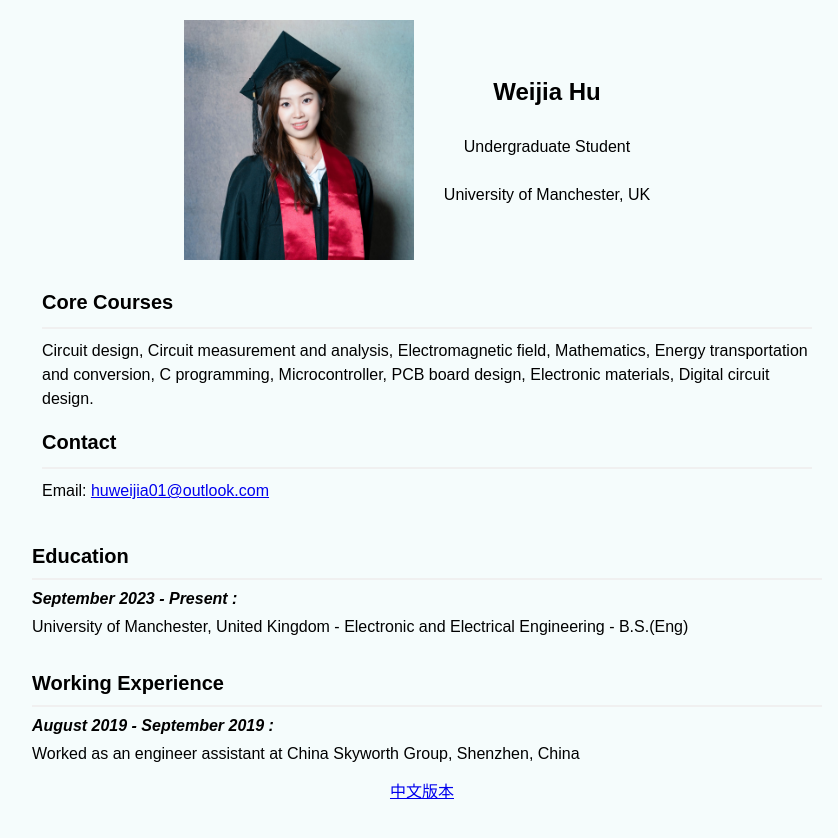
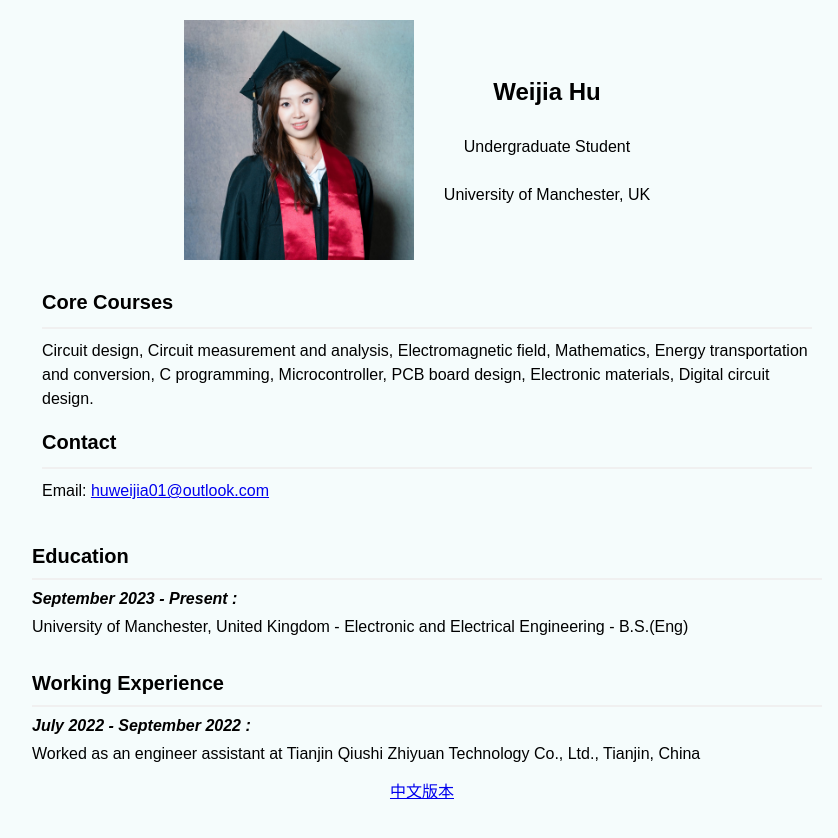
Before and after one commit to weijiahu121/weijiahu121.github.io, a plain HTML site: page index.html in a window 1280 px wide. Shown: the whole page, without its empty margins (213-1051 px from the left). Drawn offline with Linux system fonts and the light colour scheme.

Commit message:
Update index.html

```diff
--- a/index.html
+++ b/index.html
@@ -192,8 +192,8 @@
         <div class="section">
             <h2>Working Experience</h2>
             <ul>
-                <li><i><b>August 2019 - September 2019 :</b></i></li>
-                <li>Worked as an engineer assistant at China Skyworth Group, Shenzhen, China </li>
+                <li><i><b>July 2022 - September 2022 :</b></i></li>
+                <li>Worked as an engineer assistant at Tianjin Qiushi Zhiyuan Technology Co., Ltd., Tianjin, China </li>
             </ul>
         </div>
 
```
